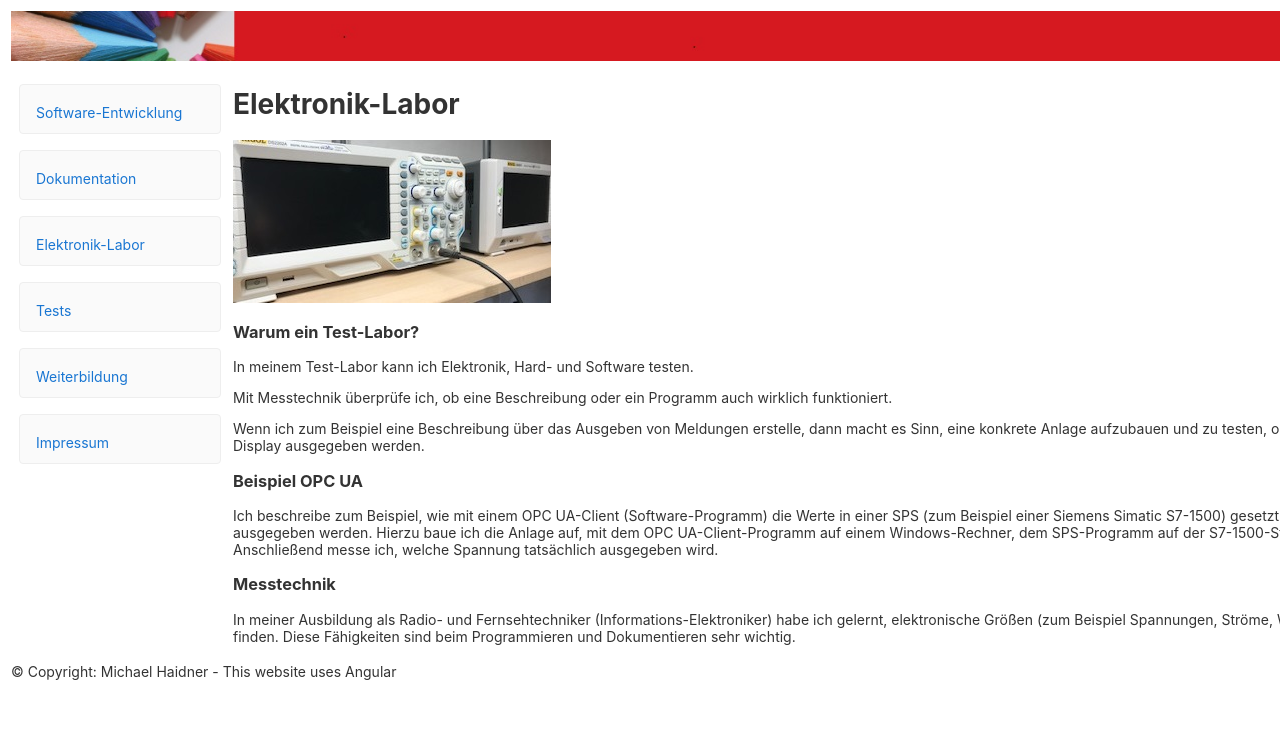
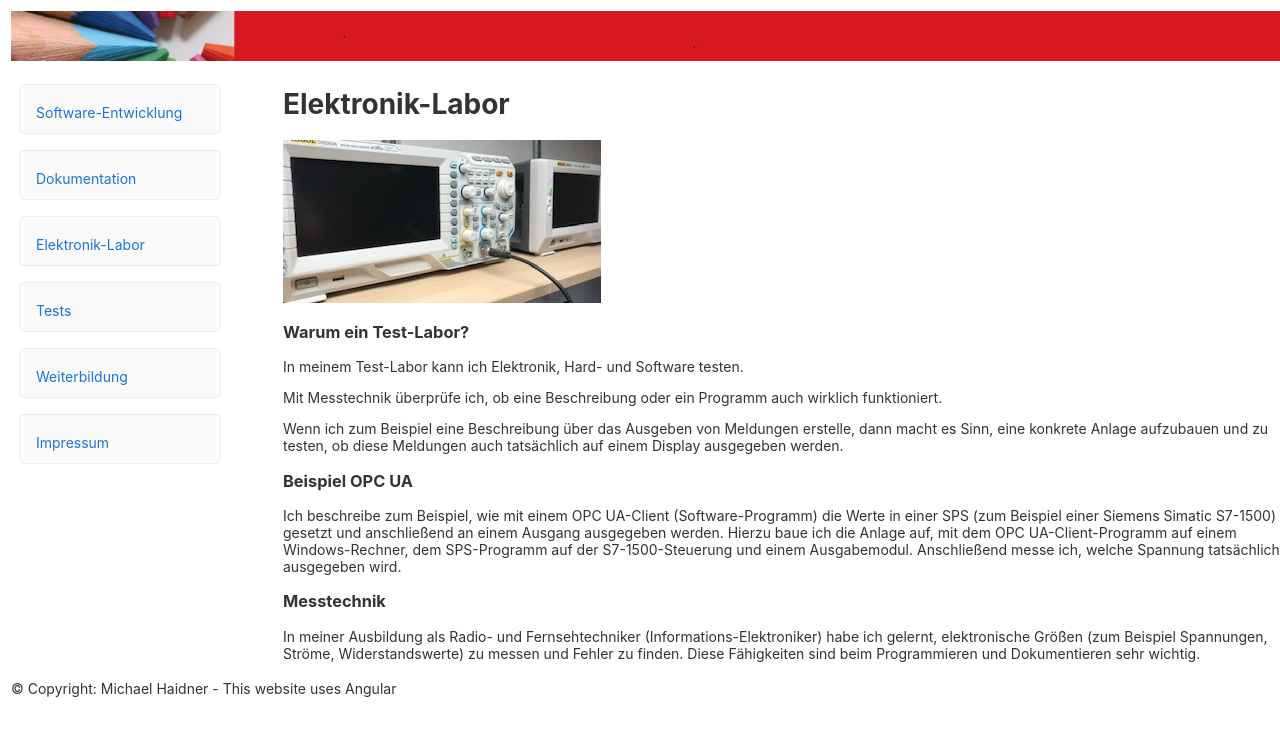
Before and after one commit to haidner1/angular-azure-pipeline, an Angular app: page /labor in a window 1280 px wide. Shown: the top 736 px of the page. Built offline with nearby package versions, Linux system fonts and the light colour scheme.

Commit message:
once again

```diff
--- a/src/styles.css
+++ b/src/styles.css
@@ -1 +1,7 @@
 /* You can add global styles to this file, and also import other style files */
+.content {
+
+    margin-left: 50px;
+    margin-right: 300px;
+
+}
```
Also changed, not shown: 2 other files (tests, documents, lock files or other folders).
